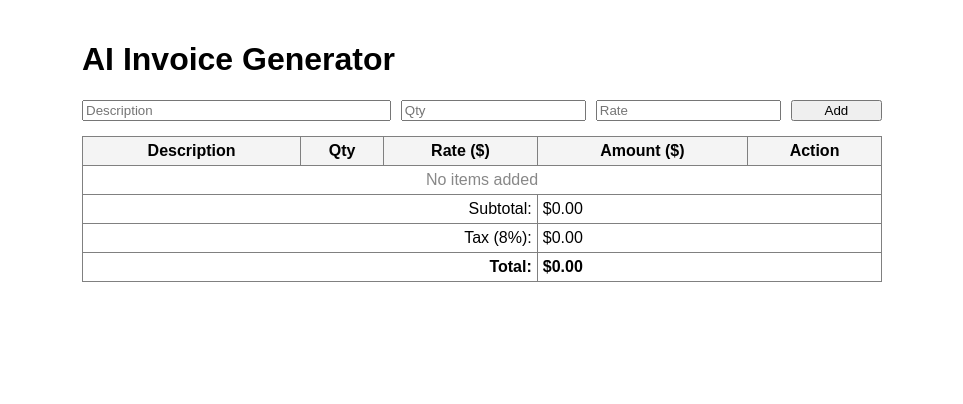
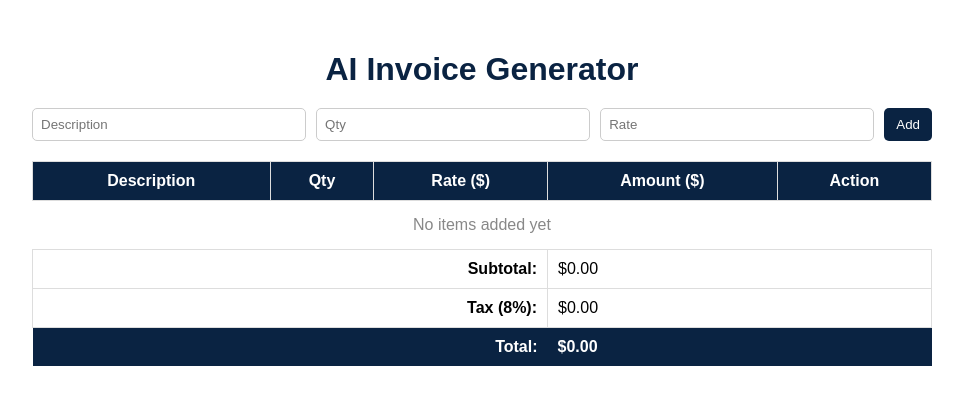
Before and after one commit to FatemahNur/AI-Invoice-Generator, a React (Create React App) app: page / in a window 1280 px wide. Shown: the top 404 px of the page, without its empty margins (158-1121 px from the left). Built offline with nearby package versions, Linux system fonts and the light colour scheme.

Commit message:
updated theme

```diff
--- a/src/App.js
+++ b/src/App.js
@@ -35,81 +35,133 @@ export default function App() {
   const total = subtotal + tax;
 
   return (
-    <div style={{ fontFamily: "Arial", padding: "20px", maxWidth: "800px", margin: "auto" }}>
-      <h1>AI Invoice Generator</h1>
+    <div style={{ fontFamily: "Arial, sans-serif", padding: "30px", maxWidth: "900px", margin: "auto" }}>
+      <h1 style={{ textAlign: "center", marginBottom: "20px", color: "#0A2342" }}>AI Invoice Generator</h1>
 
-      {/* Item Input */}
-      <div style={{ display: "flex", gap: "10px", marginBottom: "15px" }}>
+      {/* Input Row */}
+      <div style={{ display: "flex", gap: "10px", marginBottom: "20px" }}>
         <input
           type="text"
           placeholder="Description"
           value={description}
           onChange={(e) => setDescription(e.target.value)}
-          style={{ flex: "2" }}
+          style={inputStyle}
         />
         <input
           type="number"
           placeholder="Qty"
           value={quantity}
           onChange={(e) => setQuantity(e.target.value)}
-          style={{ flex: "1" }}
+          style={inputStyle}
         />
         <input
           type="number"
           placeholder="Rate"
           value={rate}
           onChange={(e) => setRate(e.target.value)}
-          style={{ flex: "1" }}
+          style={inputStyle}
         />
-        <button onClick={addItem} style={{ flex: "0.5" }}>Add</button>
+        <button onClick={addItem} style={buttonStyle}>Add</button>
       </div>
 
       {/* Invoice Table */}
-      <table border="1" cellPadding="5" style={{ width: "100%", borderCollapse: "collapse" }}>
+      <table style={tableStyle}>
         <thead>
-          <tr style={{ background: "#f4f4f4" }}>
-            <th>Description</th>
-            <th>Qty</th>
-            <th>Rate ($)</th>
-            <th>Amount ($)</th>
-            <th>Action</th>
+          <tr style={{ backgroundColor: "#0A2342", color: "#fff" }}>
+            <th style={thTdStyle}>Description</th>
+            <th style={thTdStyle}>Qty</th>
+            <th style={thTdStyle}>Rate ($)</th>
+            <th style={thTdStyle}>Amount ($)</th>
+            <th style={thTdStyle}>Action</th>
           </tr>
         </thead>
         <tbody>
           {items.map((item, index) => (
-            <tr key={index}>
-              <td>{item.description}</td>
-              <td>{item.quantity}</td>
-              <td>{item.rate.toFixed(2)}</td>
-              <td>{(item.quantity * item.rate).toFixed(2)}</td>
-              <td>
-                <button onClick={() => removeItem(index)}>❌</button>
+            <tr key={index} style={{ backgroundColor: index % 2 === 0 ? "#f9f9f9" : "#fff" }}>
+              <td style={thTdStyle}>{item.description}</td>
+              <td style={thTdStyle}>{item.quantity}</td>
+              <td style={thTdStyle}>{item.rate.toFixed(2)}</td>
+              <td style={thTdStyle}>{(item.quantity * item.rate).toFixed(2)}</td>
+              <td style={thTdStyle}>
+                <button
+                  onClick={() => removeItem(index)}
+                  style={{
+                    background: "transparent",
+                    border: "none",
+                    color: "#d9534f",
+                    cursor: "pointer",
+                    fontSize: "1rem",
+                  }}
+                >
+                  ❌
+                </button>
               </td>
             </tr>
           ))}
           {items.length === 0 && (
             <tr>
-              <td colSpan="5" style={{ textAlign: "center", color: "#888" }}>
-                No items added
+              <td colSpan="5" style={{ textAlign: "center", color: "#888", padding: "15px" }}>
+                No items added yet
               </td>
             </tr>
           )}
         </tbody>
         <tfoot>
           <tr>
-            <td colSpan="3" style={{ textAlign: "right" }}>Subtotal:</td>
-            <td colSpan="2">${subtotal.toFixed(2)}</td>
+            <td colSpan="3" style={tfootLabelStyle}>Subtotal:</td>
+            <td colSpan="2" style={tfootValueStyle}>${subtotal.toFixed(2)}</td>
           </tr>
           <tr>
-            <td colSpan="3" style={{ textAlign: "right" }}>Tax (8%):</td>
-            <td colSpan="2">${tax.toFixed(2)}</td>
+            <td colSpan="3" style={tfootLabelStyle}>Tax (8%):</td>
+            <td colSpan="2" style={tfootValueStyle}>${tax.toFixed(2)}</td>
           </tr>
-          <tr>
-            <td colSpan="3" style={{ textAlign: "right", fontWeight: "bold" }}>Total:</td>
-            <td colSpan="2" style={{ fontWeight: "bold" }}>${total.toFixed(2)}</td>
+          <tr style={{ backgroundColor: "#0A2342", color: "#fff" }}>
+            <td colSpan="3" style={{ padding: "10px", textAlign: "right", fontWeight: "bold" }}>Total:</td>
+            <td colSpan="2" style={{ padding: "10px", fontWeight: "bold" }}>${total.toFixed(2)}</td>
           </tr>
         </tfoot>
       </table>
     </div>
   );
 }
+
+// Styles
+const inputStyle = {
+  padding: "8px",
+  border: "1px solid #ccc",
+  borderRadius: "5px",
+  flex: "1",
+};
+
+const buttonStyle = {
+  backgroundColor: "#0A2342",
+  color: "#fff",
+  border: "none",
+  borderRadius: "5px",
+  padding: "8px 12px",
+  cursor: "pointer",
+};
+
+const tableStyle = {
+  width: "100%",
+  borderCollapse: "collapse",
+  marginTop: "20px",
+};
+
+const thTdStyle = {
+  border: "1px solid #ddd",
+  padding: "10px",
+  textAlign: "center",
+};
+
+const tfootLabelStyle = {
+  padding: "10px",
+  textAlign: "right",
+  fontWeight: "bold",
+  border: "1px solid #ddd",
+};
+
+const tfootValueStyle = {
+  padding: "10px",
+  border: "1px solid #ddd",
+};
```
